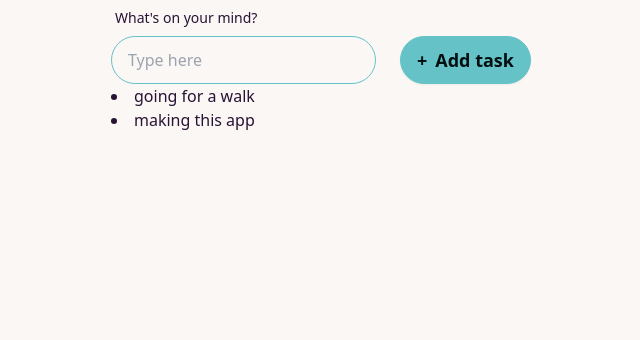
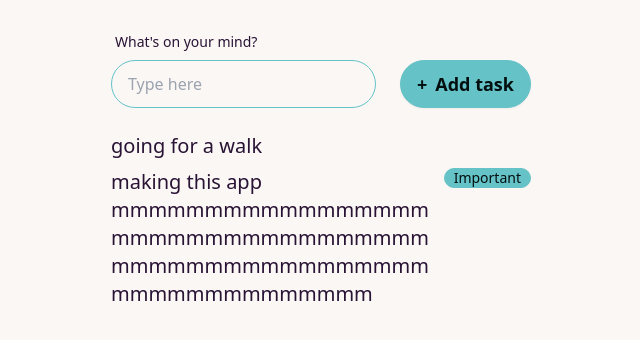
Before and after one commit to mlorenzm/todo-ts, a React (Vite) app: page / in a window 1280 px wide. Shown: the top 340 px of the page, without its empty margins (319-959 px from the left). Built offline with nearby package versions, Linux system fonts and the light colour scheme.

Commit message:
forced layout on todo container, add mapping function

```diff
--- a/src/App.tsx
+++ b/src/App.tsx
@@ -7,12 +7,12 @@
       name: "going for a walk",
     },
     {
-      name: "making this app",
+      name: "making this app mmmmmmmmmmmmmmmmmmmmmmmmmmmmmmmmmmmmmmmmmmmmmmmmmmmmmmmmmmmmmmmmm",
       important: true,
     },
   ];
   return (
-    <main className="grid place-content-center">
+    <main className="grid place-content-center mt-6 gap-6">
       <Input />
       <TodoContainer todoArray={todos} />
     </main>
--- a/src/components/TodoContainer.tsx
+++ b/src/components/TodoContainer.tsx
@@ -8,11 +8,16 @@
 
 const TodoContainer: React.FC<TodoProps> = ({ todoArray }) => {
   return (
-    <div>
-      {todoArray.map((item) => (
-        <li>{item.name}</li>
+    <ul className="text-xl flex flex-col gap-2">
+      {todoArray.map((item, i) => (
+        <div key={i} className="flex justify-between items-center">
+          <li className="max-w-xs break-words">{item.name}</li>
+          {item.important && (
+            <div className="badge badge-primary self-start">Important</div>
+          )}
+        </div>
       ))}
-    </div>
+    </ul>
   );
 };
 
```
